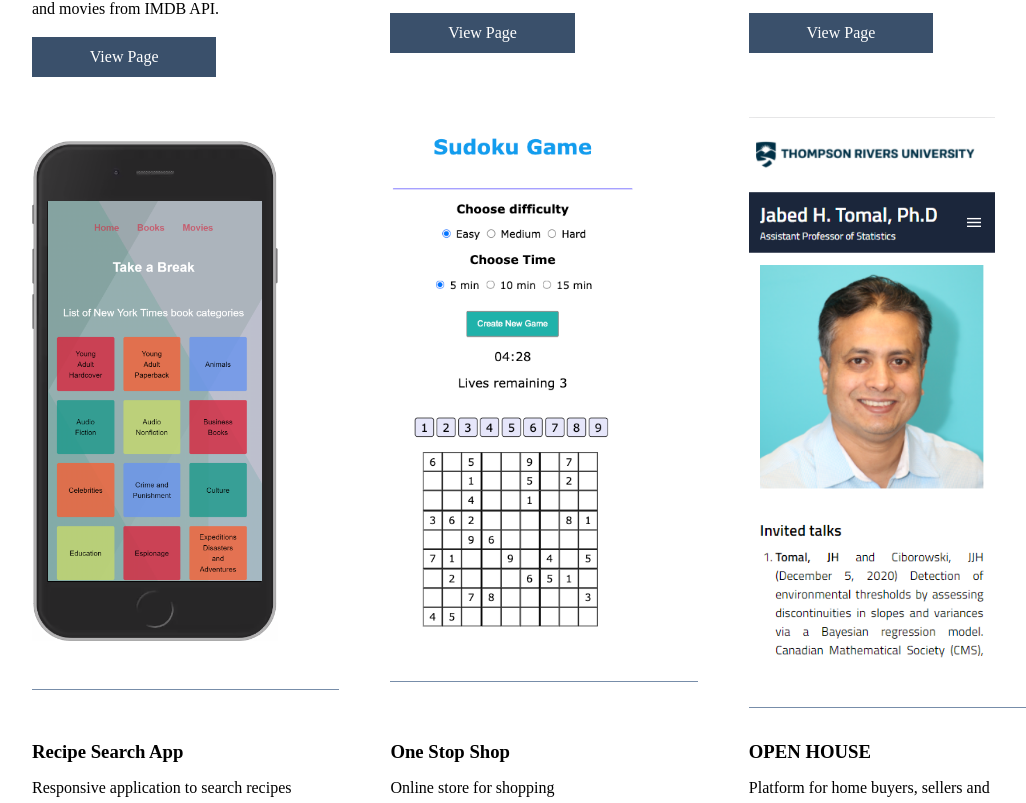
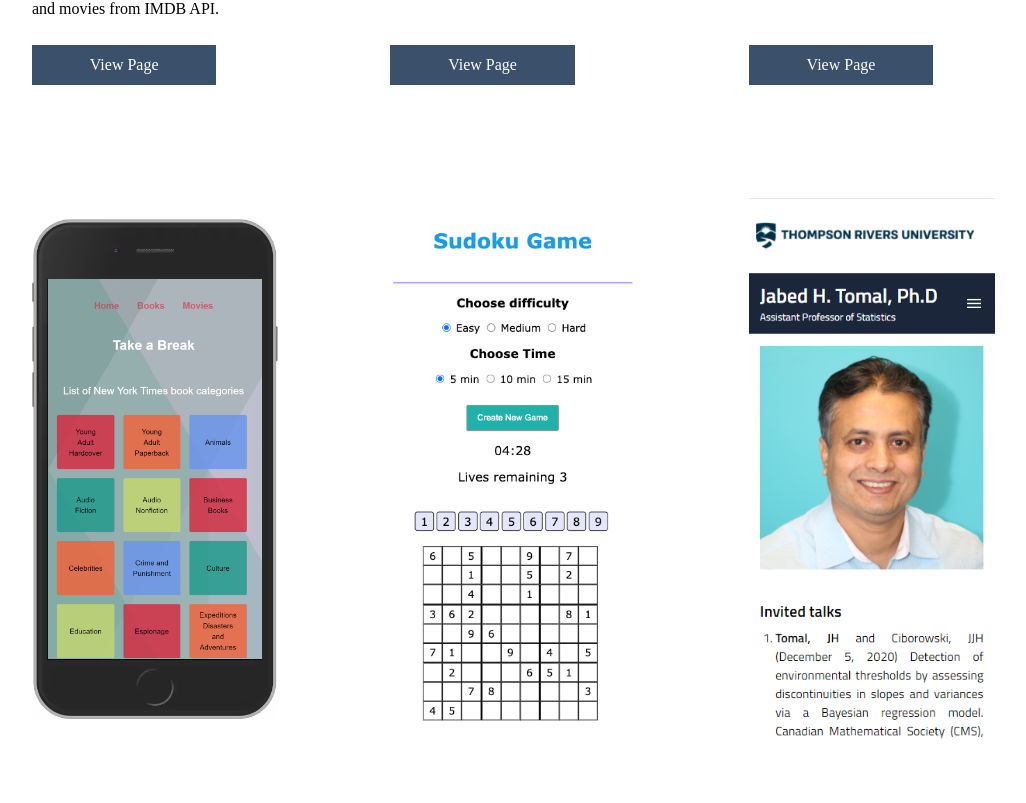
Before and after one commit to shafinaz2006/portfolio, a React (Create React App) app: page / in a window 1280 px wide. Shown: the part 1325-2128 px from the top of the page, without its empty margins (96-1122 px from the left). Built offline with nearby package versions, Linux system fonts and the light colour scheme; a web font is replaced by a local one.

Commit message:
set height for project p and img

```diff
--- a/src/Components/Projects/style.css
+++ b/src/Components/Projects/style.css
@@ -39,6 +39,13 @@
   .project{
     width: 30%;
   }
+  .project p {
+    height: 5rem;
+  }
+  .project img {
+    height: 40rem;
+    object-fit: contain;
+  }
   .project__pic{
     width: 80%;
     margin-top: 2rem;
```
